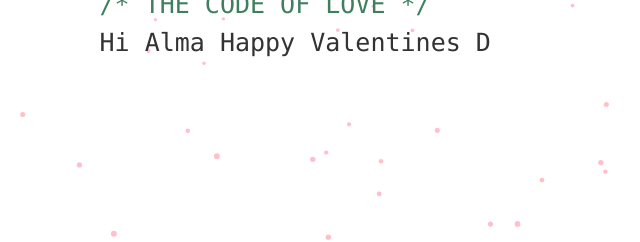
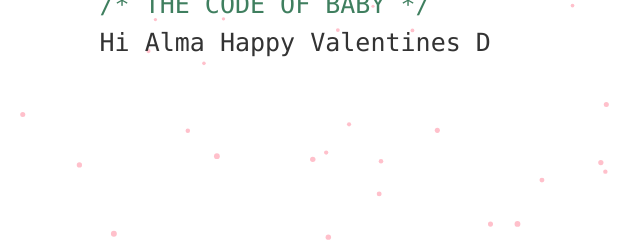
Before and after one commit to Elcavz/only-you, a plain HTML site: page index.html in a window 1280 px wide. Shown: the top 242 px of the page, 0-640 px from the left. Drawn offline with nearby package versions, Linux system fonts and the light colour scheme; no server answers.

Commit message:
Update index.html

```diff
--- a/index.html
+++ b/index.html
@@ -24,7 +24,7 @@
 		<div class="d-flex flex-column justify-content-center gap-3 vh-100 text-center">
 			<div id="container" class="d-flex justify-content-between flex-column">
 				<div id="code" class="text-start d-flex justify-content-center">
-					<span class="space"><span class="comments">/* THE CODE OF LOVE */</span><br />
+					<span class="space"><span class="comments">/* THE CODE OF BABY */</span><br />
 							Hi Alma Happy Valentines Day !<br />
 							I just want to say thank you;<br />
 							for coming to my life and thank you;<br />
```
